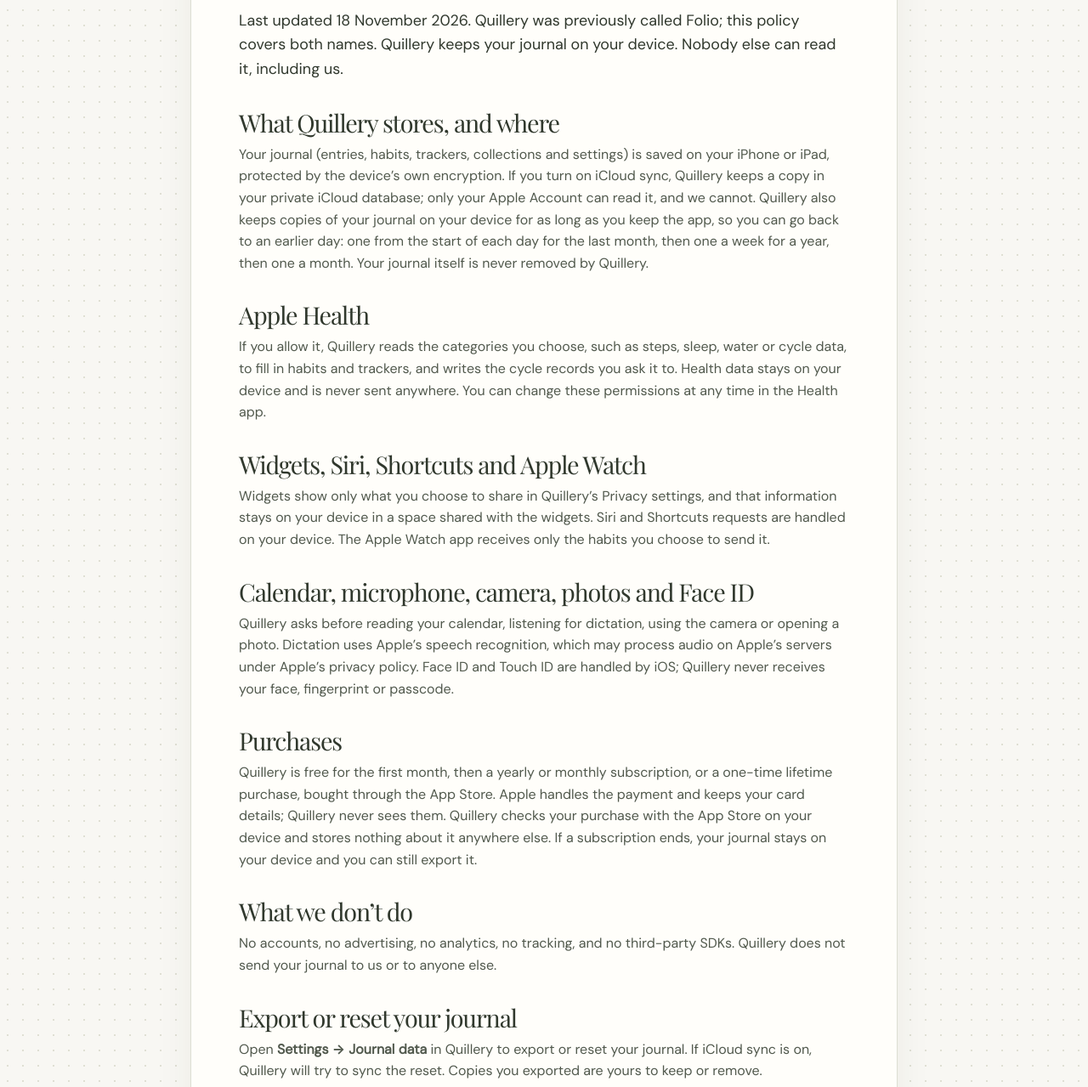
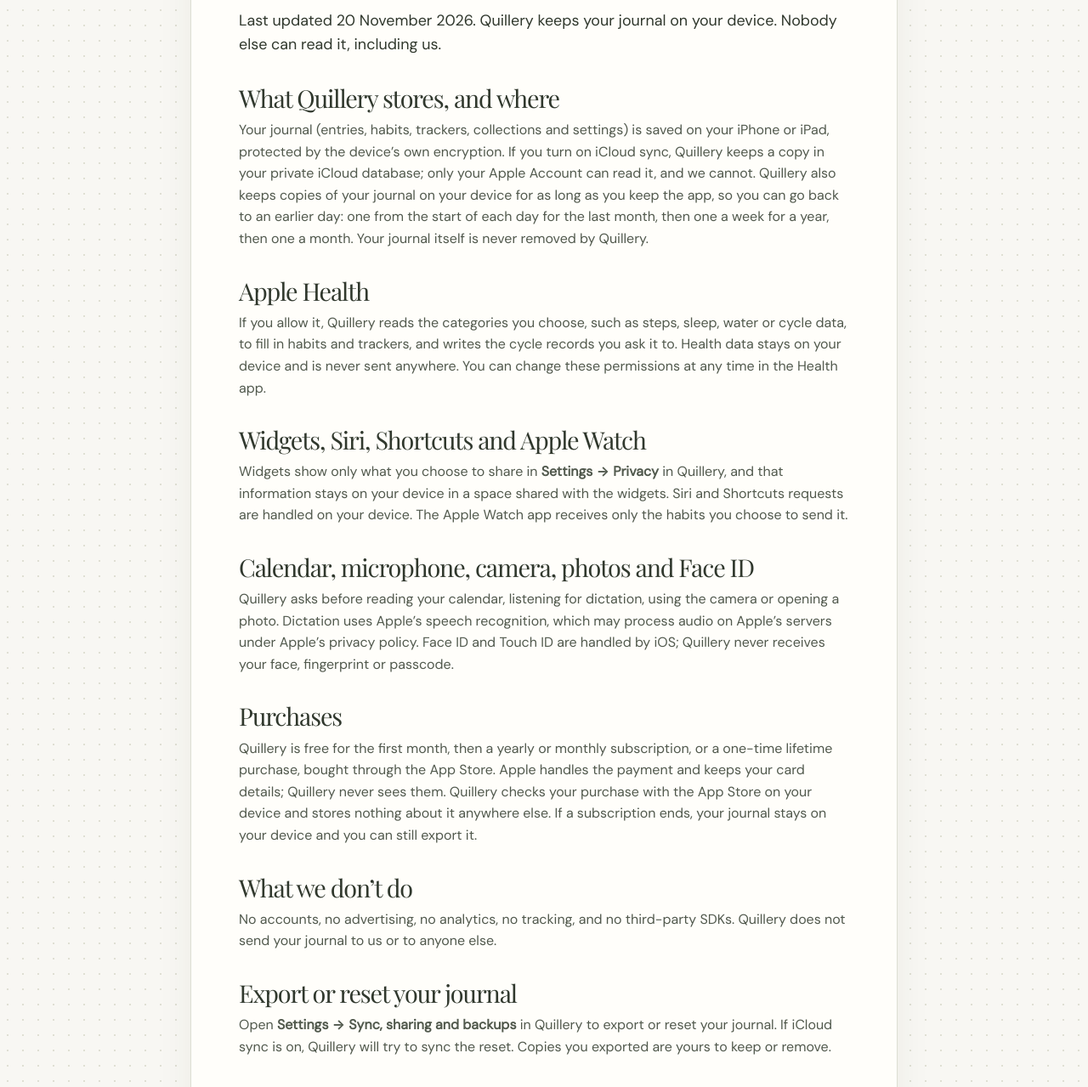
Before and after one commit to softpj/quillery-support, a plain HTML site: page privacy.html in a window 1280 px wide. Shown: the part 321-1600 px from the top of the page at 85% size. Drawn offline with Linux system fonts and the light colour scheme.

Commit message:
Current Settings paths; Quillery name only

```diff
--- a/privacy.html
+++ b/privacy.html
@@ -3,7 +3,7 @@
 <head>
   <meta charset="utf-8">
   <meta name="viewport" content="width=device-width, initial-scale=1">
-  <meta name="description" content="How Quillery (formerly Folio) handles your journal, purchases, optional device integrations and support messages.">
+  <meta name="description" content="How Quillery handles your journal, purchases, optional device integrations and support messages.">
   <meta name="theme-color" content="#f8f7f3">
   <title>Quillery Privacy Policy</title>
   <link rel="stylesheet" href="styles.css">
@@ -20,7 +20,7 @@
   <main id="main" class="frame">
     <article class="privacy-page card">
       <h1>Quillery Privacy Policy</h1>
-      <p class="policy-intro">Last updated 18 November 2026. Quillery was previously called Folio; this policy covers both names. Quillery keeps your journal on your device. Nobody else can read it, including us.</p>
+      <p class="policy-intro">Last updated 20 November 2026. Quillery keeps your journal on your device. Nobody else can read it, including us.</p>
 
       <section>
         <h2>What Quillery stores, and where</h2>
@@ -32,7 +32,7 @@
       </section>
       <section>
         <h2>Widgets, Siri, Shortcuts and Apple Watch</h2>
-        <p>Widgets show only what you choose to share in Quillery’s Privacy settings, and that information stays on your device in a space shared with the widgets. Siri and Shortcuts requests are handled on your device. The Apple Watch app receives only the habits you choose to send it.</p>
+        <p>Widgets show only what you choose to share in <strong>Settings → Privacy</strong> in Quillery, and that information stays on your device in a space shared with the widgets. Siri and Shortcuts requests are handled on your device. The Apple Watch app receives only the habits you choose to send it.</p>
       </section>
       <section>
         <h2>Calendar, microphone, camera, photos and Face ID</h2>
@@ -48,7 +48,7 @@
       </section>
       <section>
         <h2>Export or reset your journal</h2>
-        <p>Open <strong>Settings → Journal data</strong> in Quillery to export or reset your journal. If iCloud sync is on, Quillery will try to sync the reset. Copies you exported are yours to keep or remove.</p>
+        <p>Open <strong>Settings → Sync, sharing and backups</strong> in Quillery to export or reset your journal. If iCloud sync is on, Quillery will try to sync the reset. Copies you exported are yours to keep or remove.</p>
       </section>
       <section>
         <h2>Contacting support</h2>
```
Also changed, not shown: index.html (+2 -2 lines).
